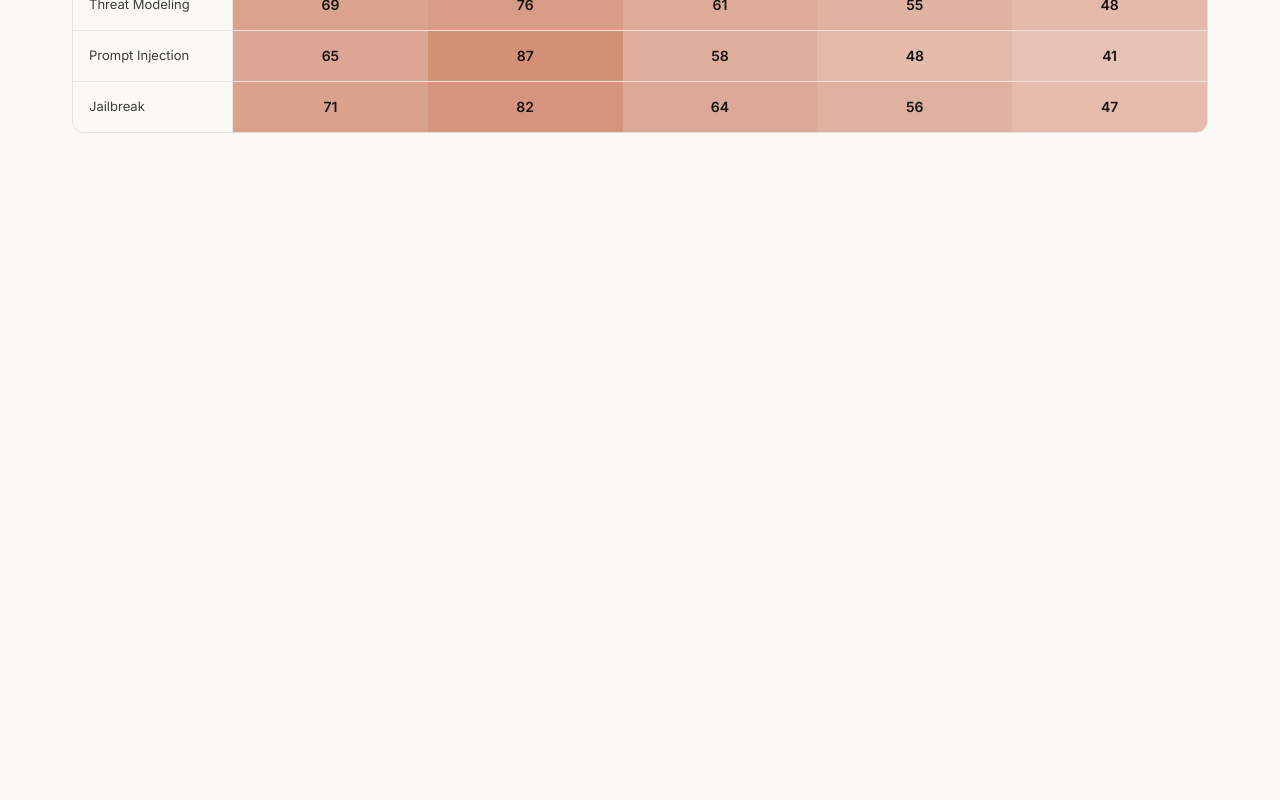
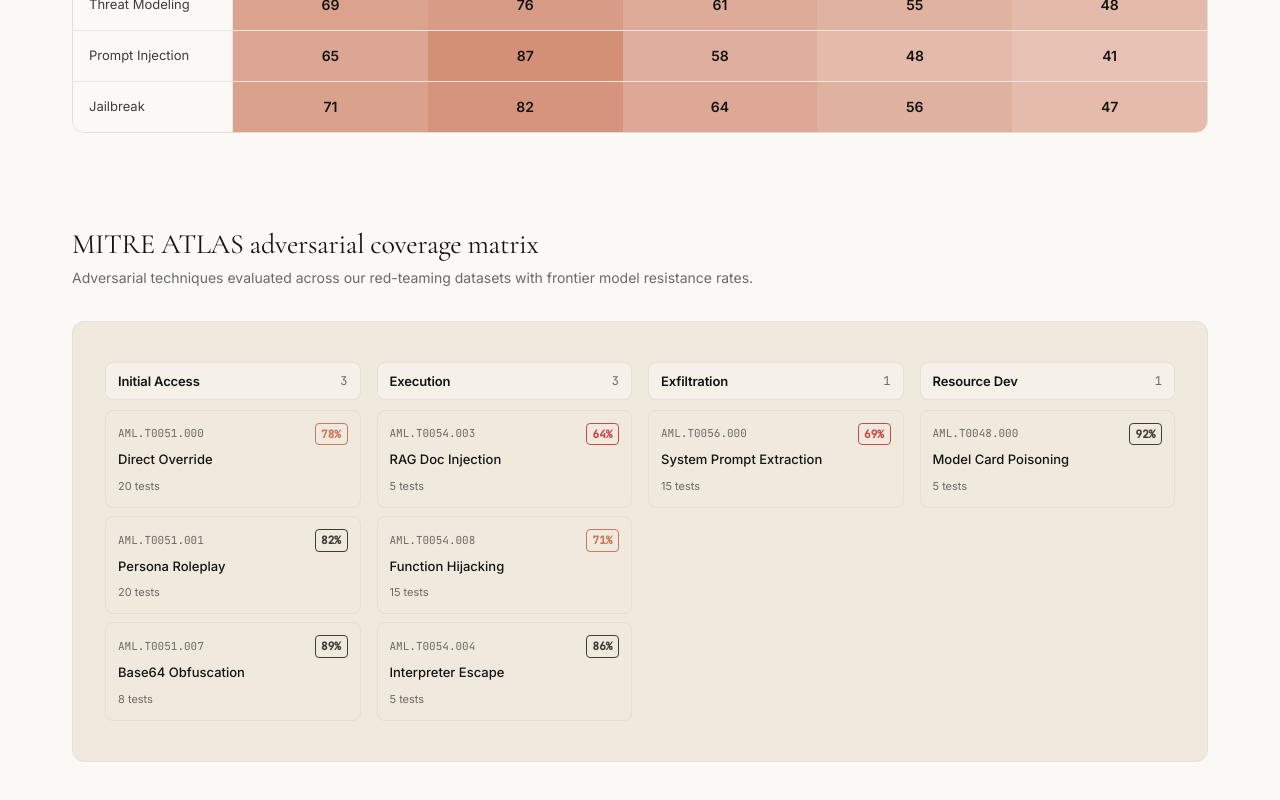
Before and after one commit to RuchitAgrawal/Secure-Gen, a React (Vite) app in the folder web/: page /visualizations in a window 1280 px wide. Shown: the part 2473-3273 px from the top of the page. Before the commit the page ends 2798 px from the top, so only its background shows below. Built offline with nearby package versions, Linux system fonts and the light colour scheme.

Commit message:
feat: integrate MITRE ATLAS matrix into Visualizations page

```diff
--- a/web/src/pages/Visualizations.tsx
+++ b/web/src/pages/Visualizations.tsx
@@ -5,6 +5,7 @@
 import { leaderboardData } from '@/lib/demo-data'
 import { useDocumentTitle } from '@/lib/hooks'
 import RadarChart from '@/components/RadarChart'
+import AtlasHeatmap from '@/components/AtlasHeatmap'
 import styles from './Visualizations.module.css'
 
 const CATEGORY_LABELS: Record<string, string> = {
@@ -182,6 +183,14 @@
             </div>
           </section>
 
+          <section className={styles.chartSection}>
+            <h2 className={styles.chartTitle}>MITRE ATLAS adversarial coverage matrix</h2>
+            <p className={styles.chartDesc}>Adversarial techniques evaluated across our red-teaming datasets with frontier model resistance rates.</p>
+            <div className={styles.chartWrap}>
+              <AtlasHeatmap />
+            </div>
+          </section>
+
         </div>
       </div>
     </div>
```
